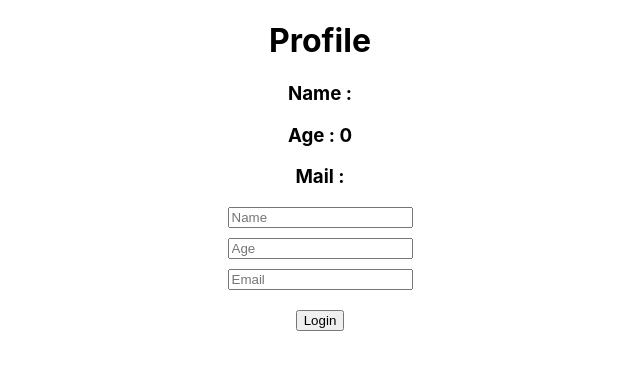
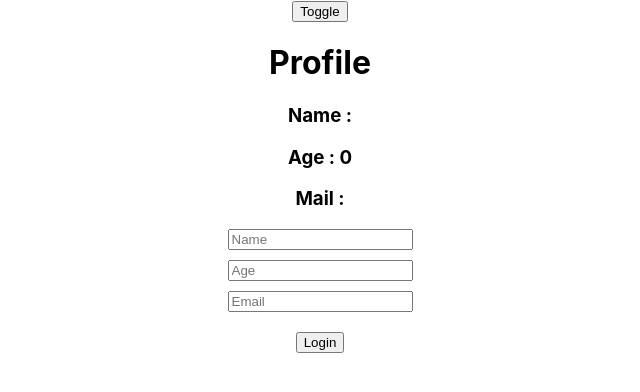
Before and after one commit to devil9614/redux_learn, a React (Create React App) app: page / in a window 1280 px wide. Shown: the top 392 px of the page, without its empty margins (320-960 px from the left). Built offline with nearby package versions, Linux system fonts and the light colour scheme.

Commit message:
last changes

```diff
--- a/src/App.js
+++ b/src/App.js
@@ -1,9 +1,11 @@
 import './App.css';
 import Login from './components/Login';
 import { Profile } from './components/Profile';
+import ToggleButton from './components/ToggleButton';
 function App() {
   return (
     <div className="App">
+      <ToggleButton/>
       <Profile/>
       <Login/>
     </div>
--- /dev/null
+++ b/src/components/ToggleButton.jsx
@@ -0,0 +1,17 @@
+import React from "react";
+import { useDispatch, useSelector } from "react-redux";
+import toogle, { toggleTheme } from "../feature/toogle";
+export default function ToggleButton() {
+    const toggle  = useSelector((state) => state.toggle.value)
+    const dispatch = useDispatch()
+    const handleClick = () => {
+        console.log("Working")
+        dispatch(toogle())
+    }
+    console.log(toggle)
+  return (
+    <div>
+      <button onClick = {handleClick}>Toggle</button>
+    </div>
+  );
+}
--- /dev/null
+++ b/src/feature/toogle.jsx
@@ -0,0 +1,21 @@
+import { createSlice } from "@reduxjs/toolkit";
+
+const InitialState = 0
+
+const ToggleSlice = createSlice({
+    name:"toggle",
+    initialState:{value:InitialState},
+    reducers:{
+        toggleTheme : (state,action) => {
+            state.value = state.value === 1?0:1;
+            // if(state.value){
+            //     state.value = 0;
+            // }else{
+            //     state.value = 1;
+            // }
+        }
+    }
+})
+
+export default ToggleSlice.reducer
+export const {toggleTheme} = ToggleSlice.actions
--- a/src/index.js
+++ b/src/index.js
@@ -6,9 +6,11 @@ import reportWebVitals from './reportWebVitals';
 import { configureStore } from '@reduxjs/toolkit';
 import { Provider } from 'react-redux';
 import userReducer from './feature/user';
+import toggleReducer from './feature/toogle'
 const store = configureStore({
   reducer:{
-    user:userReducer
+    user:userReducer,
+    toggle:toggleReducer
   }
 })
 const root = ReactDOM.createRoot(document.getElementById('root'));
```
